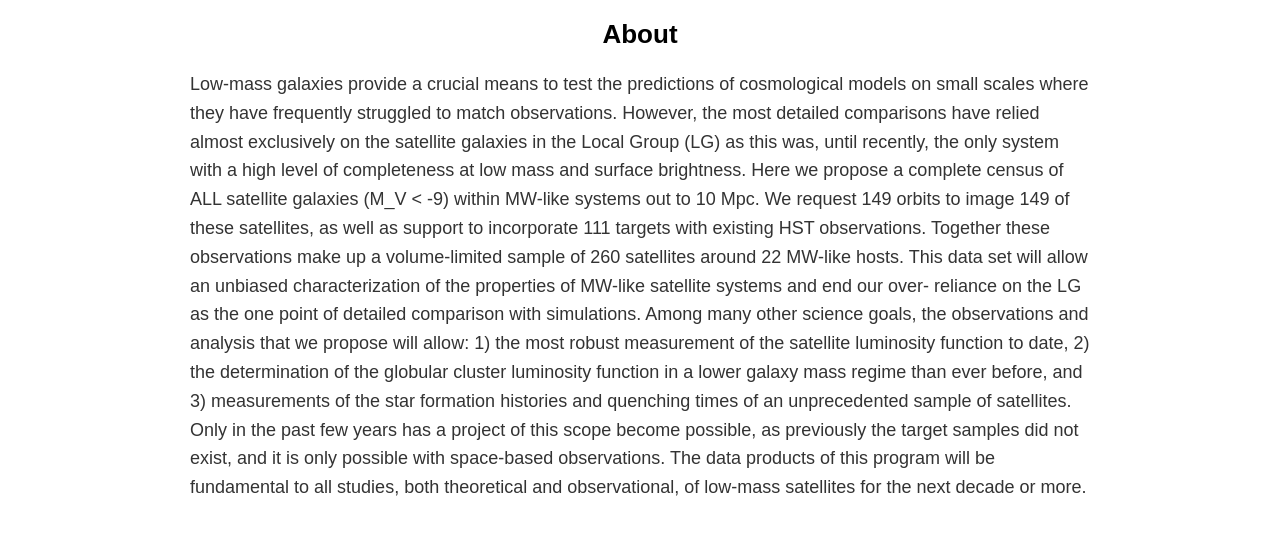
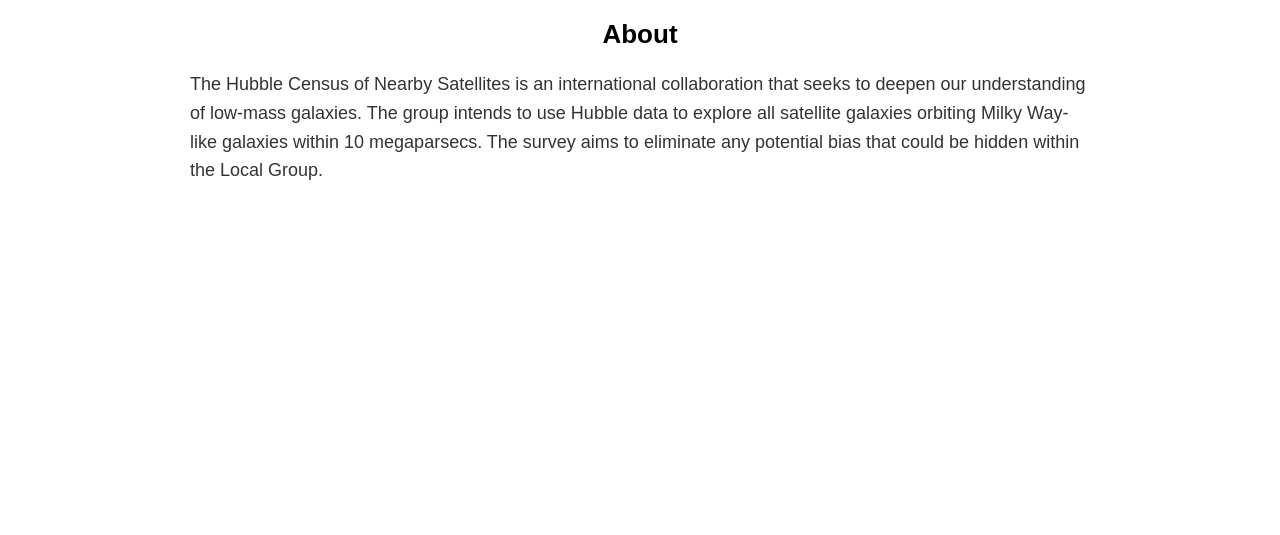
Before and after one commit to blakerichesin/testworld, a plain HTML site: page index.html in a window 1280 px wide. Shown: the part 367-902 px from the top of the page. After the commit the page ends 860 px from the top, so only its background shows below. Drawn offline with Linux system fonts and the light colour scheme.

Commit message:
Update about section with new project description
Replaced detailed description of low-mass galaxies with a concise overview of the Hubble Census of Nearby Satellites.

```diff
--- a/index.html
+++ b/index.html
@@ -118,22 +118,7 @@
   <div class="main-content">
     <h2>About</h2>
     <p>
-      Low-mass galaxies provide a crucial means to test the predictions of cosmological models on small scales
-      where they have frequently struggled to match observations. However, the most detailed comparisons have
-      relied almost exclusively on the satellite galaxies in the Local Group (LG) as this was, until recently, the only
-      system with a high level of completeness at low mass and surface brightness. Here we propose a complete
-      census of ALL satellite galaxies (M_V < -9) within MW-like systems out to 10 Mpc. We request 149 orbits to
-      image 149 of these satellites, as well as support to incorporate 111 targets with existing HST observations.
-      Together these observations make up a volume-limited sample of 260 satellites around 22 MW-like hosts. This
-      data set will allow an unbiased characterization of the properties of MW-like satellite systems and end our over-
-      reliance on the LG as the one point of detailed comparison with simulations. Among many other science goals,
-      the observations and analysis that we propose will allow: 1) the most robust measurement of the satellite
-      luminosity function to date, 2) the determination of the globular cluster luminosity function in a lower galaxy
-      mass regime than ever before, and 3) measurements of the star formation histories and quenching times of an
-      unprecedented sample of satellites. Only in the past few years has a project of this scope become possible, as
-      previously the target samples did not exist, and it is only possible with space-based observations. The data
-      products of this program will be fundamental to all studies, both theoretical and observational, of low-mass
-      satellites for the next decade or more.
+      The Hubble Census of Nearby Satellites is an international collaboration that seeks to deepen our understanding of low-mass galaxies. The group intends to use Hubble data to explore all satellite galaxies orbiting Milky Way-like galaxies within 10 megaparsecs. The survey aims to eliminate any potential bias that could be hidden within the Local Group.
     </p>
   </div>
 
```
